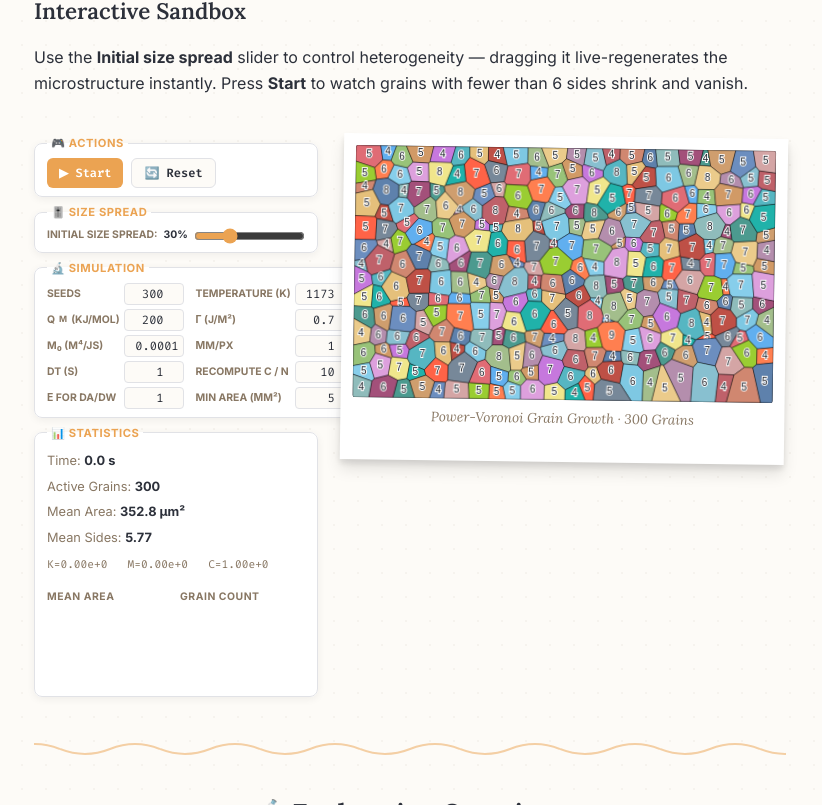
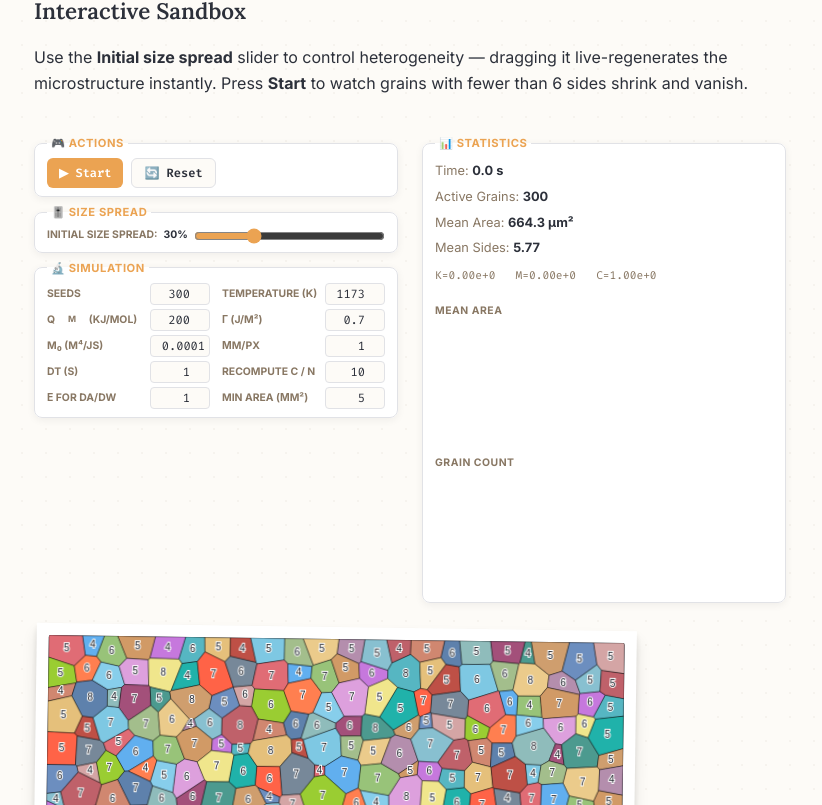
Before and after one commit to premiumstoic/MAT206, a Next.js app: page /recit7 in a window 1280 px wide. Shown: the part 2055-2860 px from the top of the page, without its empty margins (230-1052 px from the left). Built offline with nearby package versions, Linux system fonts and the light colour scheme.

Commit message:
Restructure UI layout: actions and stats clustered above full-width canvas

```diff
--- a/app/recit7/Simulation.js
+++ b/app/recit7/Simulation.js
@@ -494,10 +494,13 @@ export default function PowerVoronoiSimulation() {
   const btnStyle = { fontFamily: "var(--font-mono)", fontSize: "0.75rem", fontWeight: 700, padding: "6px 12px", borderRadius: 6, border: "none", cursor: "pointer", transition: "all 0.2s" };
 
   return (
-    <div style={{ display: "flex", flexWrap: "wrap", gap: "1.5rem", alignItems: "flex-start" }}>
+    <div style={{ display: "flex", flexDirection: "column", gap: "1.5rem" }}>
 
-      {/* Controls */}
-      <div style={{ flex: "1 1 240px", minWidth: 230, maxWidth: 320 }}>
+      {/* Top Controls Row */}
+      <div style={{ display: "grid", gridTemplateColumns: "repeat(auto-fit, minmax(280px, 1fr))", gap: "1.5rem" }}>
+
+        {/* Left Column: Actions, Spread, Simulation */}
+        <div style={{ display: "flex", flexDirection: "column" }}>
 
           <fieldset style={fieldStyle}>
             <legend style={legendStyle}>🎮 Actions</legend>
@@ -536,8 +539,11 @@ export default function PowerVoronoiSimulation() {
               <label style={lblStyle}>Min area (µm²) <input type="number" step="0.5" value={minArea} onChange={e => setMinArea(Number(e.target.value))} style={inputStyle} /></label>
             </div>
           </fieldset>
+        </div>
 
-        <fieldset style={fieldStyle}>
+        {/* Right Column: Statistics */}
+        <div style={{ display: "flex", flexDirection: "column" }}>
+          <fieldset style={{...fieldStyle, height: "100%", display: "flex", flexDirection: "column", marginBottom: 0}}>
             <legend style={legendStyle}>📊 Statistics</legend>
             <div style={{ fontSize: "0.8rem", color: "var(--color-secondary)", lineHeight: 2 }}>
               <div>Time: <strong style={{ color: "var(--color-charcoal)" }}>{statsDisplay.time} s</strong></div>
@@ -548,21 +554,22 @@ export default function PowerVoronoiSimulation() {
                 K={statsDisplay.K} &nbsp; M={statsDisplay.M} &nbsp; C={statsDisplay.C}
               </div>
             </div>
-          <div style={{ display: "flex", gap: "0.5rem", marginTop: "0.75rem", flexWrap: "wrap" }}>
-            <div style={{ flex: "1 1 110px" }}>
+            <div style={{ display: "flex", flexDirection: "column", gap: "0.75rem", marginTop: "auto", flexGrow: 1, justifyContent: "flex-end", paddingTop: "1rem" }}>
+              <div style={{ width: "100%" }}>
                 <div style={{ fontSize: "0.65rem", fontWeight: 700, color: "var(--color-secondary)", textTransform: "uppercase", letterSpacing: "0.05em", marginBottom: 3 }}>Mean Area</div>
-              <canvas ref={plotAreaRef} width="200" height="80" style={{ width: "100%", height: 80, borderRadius: 6, display: "block" }} />
+                <canvas ref={plotAreaRef} width="400" height="120" style={{ width: "100%", height: 120, borderRadius: 6, display: "block" }} />
               </div>
-            <div style={{ flex: "1 1 110px" }}>
+              <div style={{ width: "100%" }}>
                 <div style={{ fontSize: "0.65rem", fontWeight: 700, color: "var(--color-secondary)", textTransform: "uppercase", letterSpacing: "0.05em", marginBottom: 3 }}>Grain Count</div>
-              <canvas ref={plotCountRef} width="200" height="80" style={{ width: "100%", height: 80, borderRadius: 6, display: "block" }} />
+                <canvas ref={plotCountRef} width="400" height="120" style={{ width: "100%", height: 120, borderRadius: 6, display: "block" }} />
               </div>
             </div>
           </fieldset>
         </div>
+      </div>
 
       {/* Canvas */}
-      <div style={{ flex: "1 1 400px", minWidth: 240, position: "sticky", top: "2rem" }}>
+      <div style={{ width: "100%" }}>
         <div className="polaroid" style={{ margin: 0, width: "100%" }}>
           <div style={{ width: "100%", overflow: "hidden", background: "#1E222A", borderRadius: "2px" }}>
             <canvas ref={canvasRef} style={{ display: "block", width: "100%" }} />
```
Lines whose indentation alone changed are shown as unchanged.
